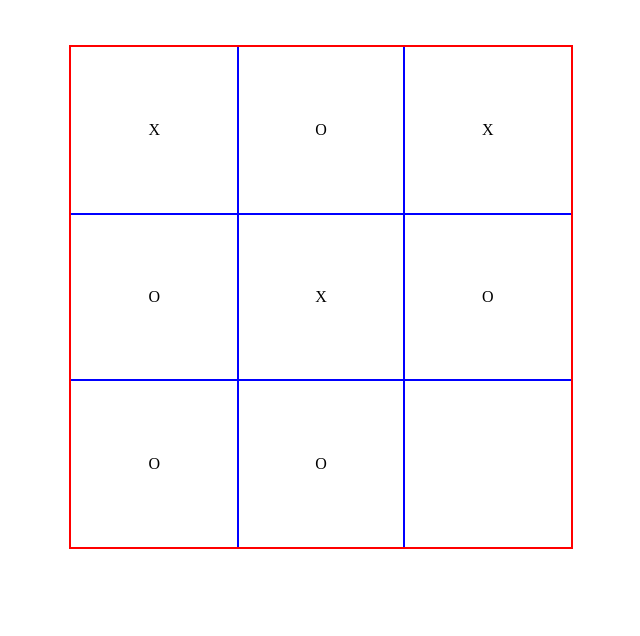
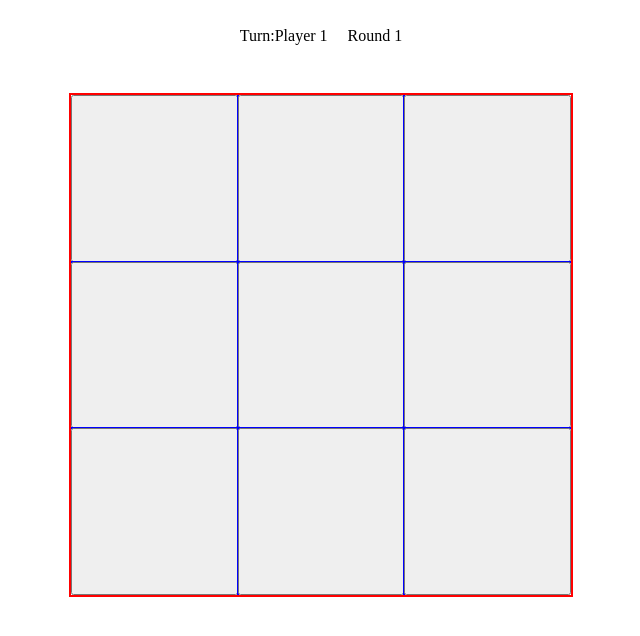
Before and after one commit to jonhatanh/tic-tac-toe, a plain HTML site: page index.html in a window 1280 px wide. Shown: the part 40-676 px from the top of the page, without its empty margins (319-959 px from the left). Drawn offline with Linux system fonts and the light colour scheme.

Commit message:
Make players able to add marks to a specific spot

```diff
--- a/index.html
+++ b/index.html
@@ -9,8 +9,11 @@
 <body>
     <div class="container">
         <h1>Tic Tac Toe</h1>
-
-        <div id="game-board">
+        <div class="game-info">
+            <p class="playerTurn">Turn:<span id="playerTurn"></span></p>
+            <p class="round">Round <span id="round"></span></p>
+        </div>
+        <div id="game-board" class="game-board">
             <!-- <div>X</div>
             <div>X</div>
             <div>X</div>
--- a/main.js
+++ b/main.js
@@ -5,9 +5,9 @@
 function gameBoardFactory() {
 
     const board = [
-        ['X','O','X'],
-        ['O','X','O'],
-        ['O','O', null],
+        [null, null, null],
+        [null, null, null],
+        [null, null, null],
     ]
 
     const copyBidiArray = (arr) => {
@@ -15,12 +15,11 @@ function gameBoardFactory() {
             return [...el];
         })
     }
+    const getBoard = () => copyBidiArray(board);
 
     const printGameBoard = () => {
         console.log(board);
     }
-
-    const getBoard = () => copyBidiArray(board);
 
     const addMark = (mark, row, col) => {
         if(
@@ -42,17 +41,17 @@ function gameBoardFactory() {
 
 function playerFactory(mark) {
     let wins = 0;
-    const makeMove = (board, row, col) => {
-        const isLegalMove = board.addMark(mark, row, col);
-        return isLegalMove;
-    }
+    // const makeMove = (board, row, col) => {
+    //     const isLegalMove = board.addMark(mark, row, col);
+    //     return isLegalMove;
+    // }
     const getMark = () => mark;
     const getWins = () => wins;
 
 
     return {
         getMark,
-        makeMove,
+        // makeMove,
         getWins,
     };
 }
@@ -64,12 +63,31 @@ const gameController = (function() {
         playerFactory('X'),
         playerFactory('O')
     ];
+    let round = 1;
+    let activePlayer = players[0];
+
+    const switchPlayerTurn = () => {
+        activePlayer = activePlayer === players[0] ? players[1] : players[0];
+    }
 
     const printPrivateProps = () => console.log(board,players);
 
+    const playRound = (row, col) => {
+        const isLegalMove = board.addMark(activePlayer.getMark(), row, col);
+        if(!isLegalMove) return false;
+        switchPlayerTurn();
+        return true;
+    }
+
+    const getPlayerTurn = () => players.indexOf(activePlayer) + 1;
+    const getRound = () => round;
+
     return {
+        playRound,
         printPrivateProps,
         getBoard: board.getBoard,
+        getPlayerTurn,
+        getRound,
     }
 
 })();
@@ -78,18 +96,39 @@ gameController.printPrivateProps();
 
 const displayController = (function() {
 
-    const boardContainer = document.getElementById('game-board')
+    const boardContainer = document.getElementById('game-board');
+    const playerTurnContainer = document.getElementById('playerTurn');
+    const roundContainer = document.getElementById('round');
 
     const renderGameBoard = () => {
+        boardContainer.textContent = "";
         const board = gameController.getBoard();
         for(let i = 0; i < 3; i++) {
             for(let j = 0; j < 3; j++) {
-                const div = document.createElement('div');
-                div.textContent = board[i][j] === null ? '' : board[i][j];
-                boardContainer.appendChild(div);
+                const button = document.createElement('button');
+                button.setAttribute('data-row', i);
+                button.setAttribute('data-col', j);
+                button.textContent = board[i][j] === null ? '' : board[i][j];
+                boardContainer.appendChild(button);
             }
         }
+        playerTurnContainer.textContent = `Player ${gameController.getPlayerTurn()}`;
+        roundContainer.textContent = gameController.getRound();
     }
+
+    const playRound = function (e) {
+        if(e.target.dataset.row === undefined) return;
+        const row = e.target.dataset.row;
+        const col = e.target.dataset.col;
+        const isLegalMove = gameController.playRound(row,col);
+        if(isLegalMove) {
+            renderGameBoard();
+        } else {
+            console.log('Illegal Move');
+        }
+    }
+
+    boardContainer.addEventListener('click', playRound)
 
     return {
         renderGameBoard,
--- a/style.scss
+++ b/style.scss
@@ -19,7 +19,14 @@ body {
     gap: 30px;
 }
 
-#game-board {
+.game-info {
+    display: flex;
+    justify-content: space-between;
+    gap: 20px;
+
+}
+
+.game-board {
     margin: 20px;
     outline: 2px solid red;
     display: grid;
@@ -31,7 +38,8 @@ body {
     height: 500px;
     width: 500px;
 
-    div {
+    button {
+        font-size: 20px;
         outline: 1px solid blue;
         display: flex;
         justify-content: center;
```
Also changed, not shown: style.css, 1 other file.
